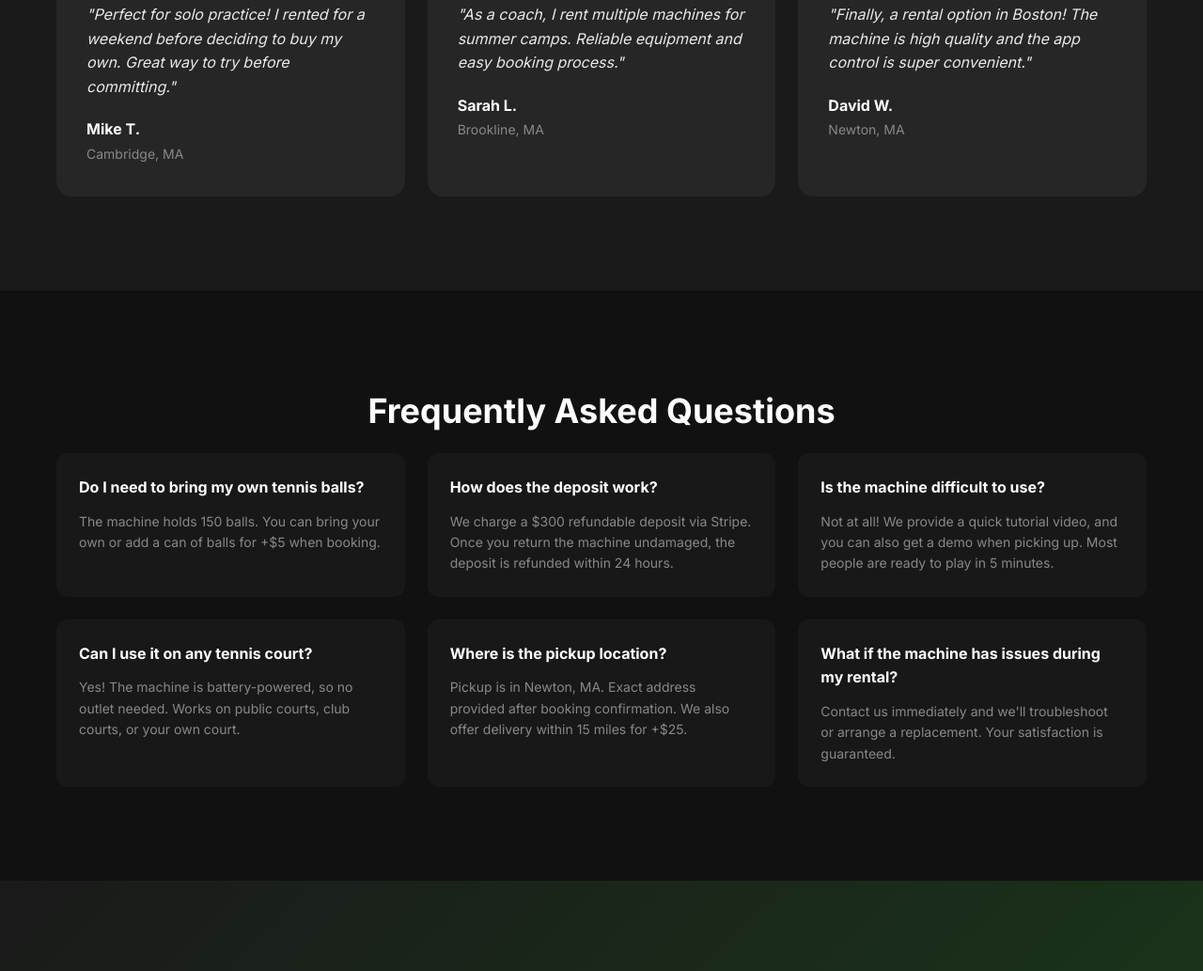
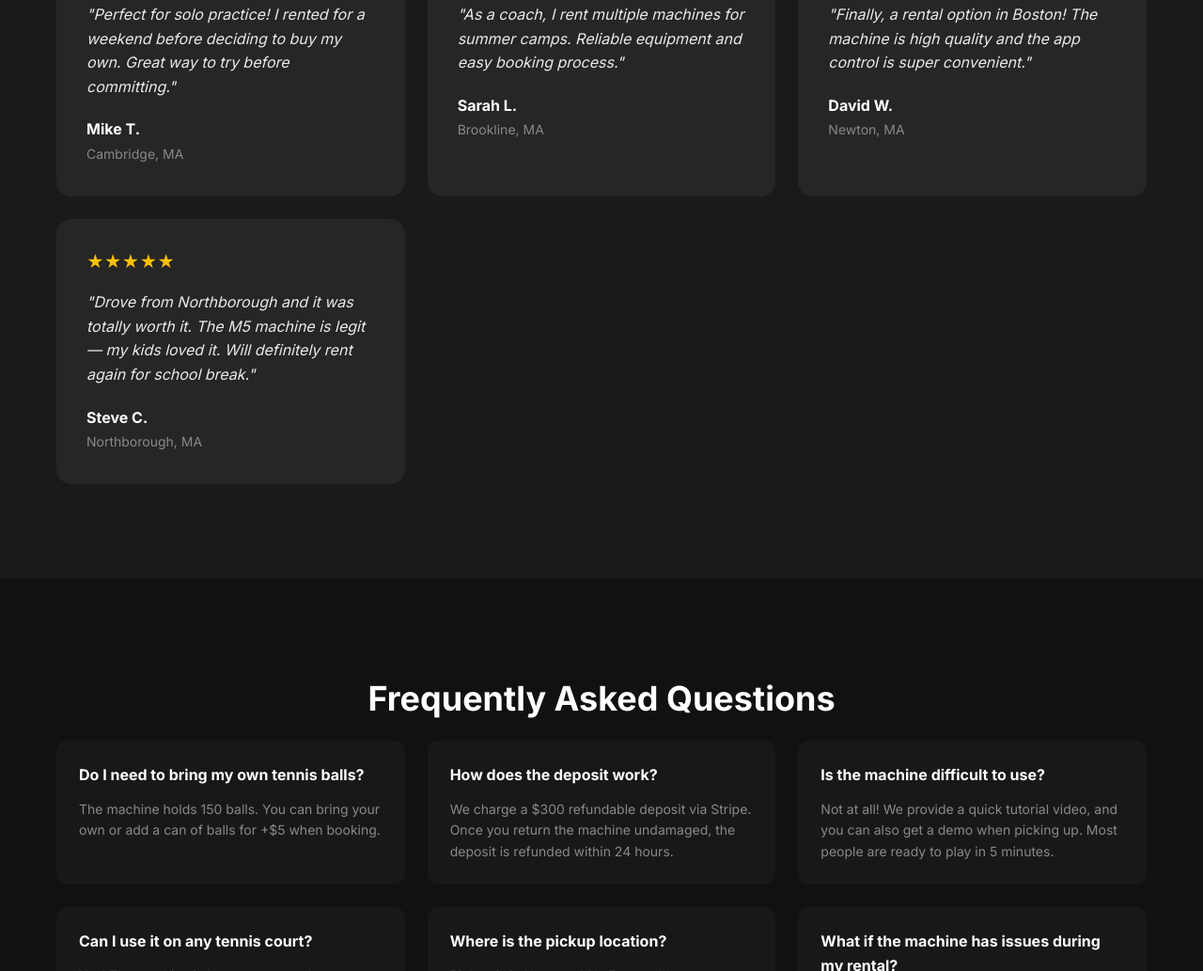
Before and after one commit to jzOcb/servebot-rentals, a website: page index.html in a window 1280 px wide. Shown: the part 3581-4614 px from the top of the page at 94% size. Drawn offline with Linux system fonts and the light colour scheme.

Commit message:
feat: add Steve C. testimonial from Northborough MA

```diff
--- a/index.html
+++ b/index.html
@@ -279,6 +279,14 @@
                         <span>Newton, MA</span>
                     </div>
                 </div>
+                <div class="testimonial">
+                    <div class="testimonial-stars">★★★★★</div>
+                    <p>"Drove from Northborough and it was totally worth it. The M5 machine is legit — my kids loved it. Will definitely rent again for school break."</p>
+                    <div class="testimonial-author">
+                        <strong>Steve C.</strong>
+                        <span>Northborough, MA</span>
+                    </div>
+                </div>
             </div>
         </div>
     </section>
```
